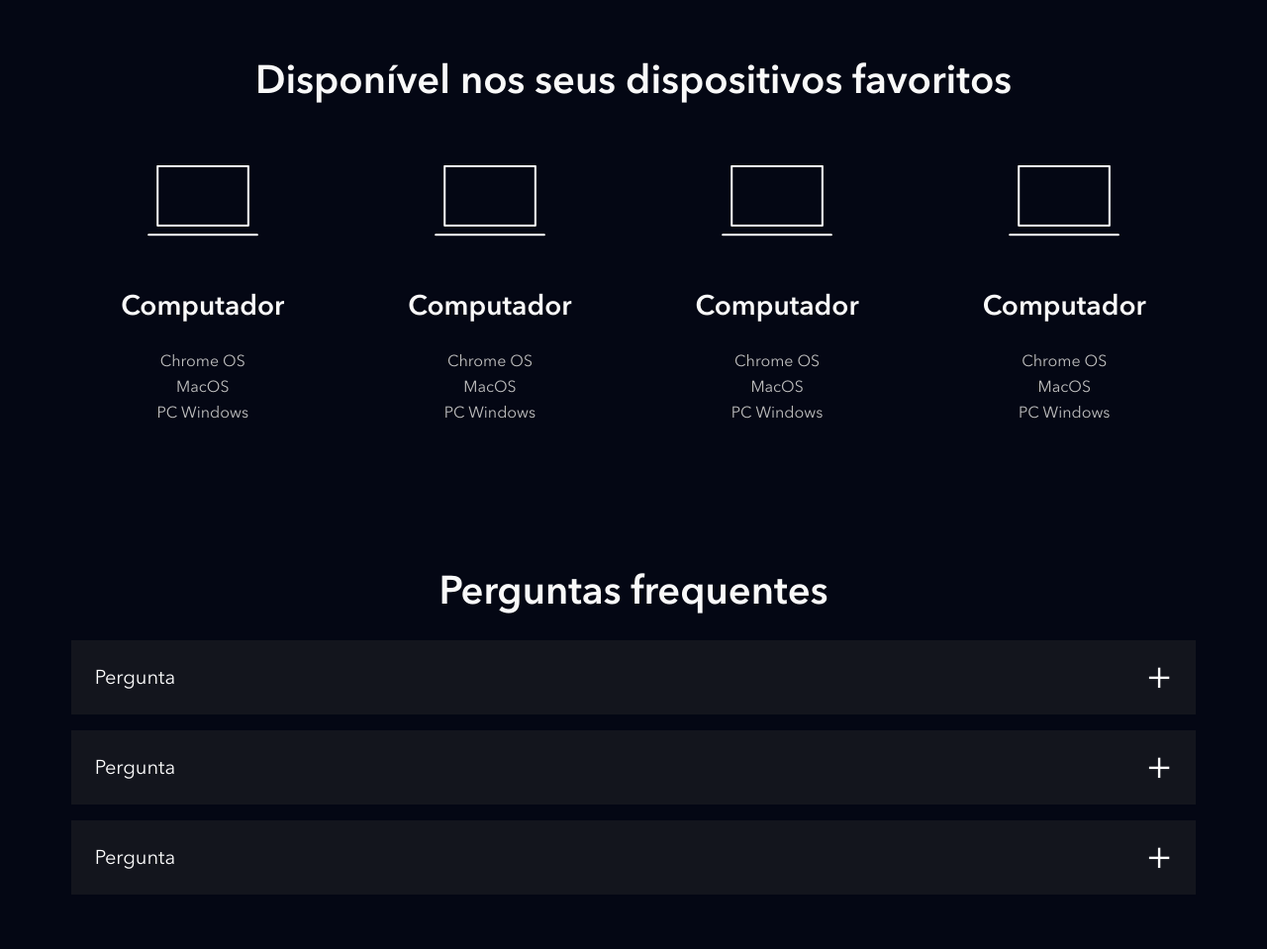
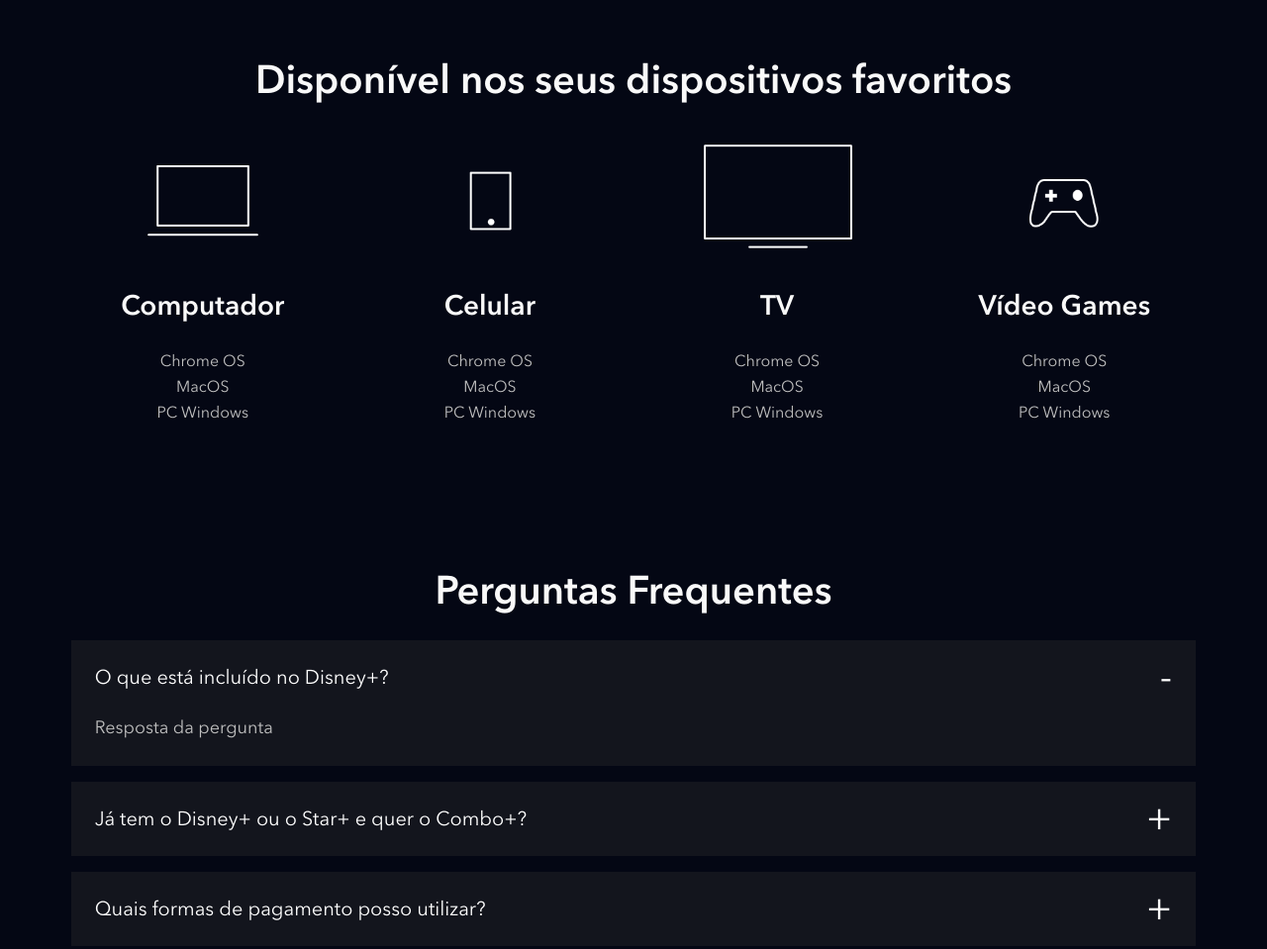
Before and after one commit to raquelbiondi/clone_disneyplus, a website: page index.html in a window 1280 px wide. Shown: the part 3820-4779 px from the top of the page at 99% size. Drawn offline with nearby package versions, Linux system fonts and the light colour scheme; files that its build step writes are made by us from their sources; files whose address does not match are found by name.

Commit message:
ajustes no index

```diff
--- a/index.html
+++ b/index.html
@@ -189,8 +189,8 @@
                 </ul>
             </li>
             <li class="available-devices__list__item">
-                <img src="./dist/images/dispositivos/computador.png" alt="computador">
-                <h4 class="title--small">Computador</h4>
+                <img src="./dist/images/dispositivos/celular.png" alt="computador">
+                <h4 class="title--small">Celular</h4>
                 <ul class="text">
                     <li>Chrome OS</li>
                     <li>MacOS</li>
@@ -198,8 +198,8 @@
                 </ul>
             </li>
             <li class="available-devices__list__item">
-                <img src="./dist/images/dispositivos/computador.png" alt="computador">
-                <h4 class="title--small">Computador</h4>
+                <img src="./dist/images/dispositivos/tv.png" alt="computador">
+                <h4 class="title--small">TV</h4>
                 <ul class="text">
                     <li>Chrome OS</li>
                     <li>MacOS</li>
@@ -207,8 +207,8 @@
                 </ul>
             </li>
             <li class="available-devices__list__item">
-                <img src="./dist/images/dispositivos/computador.png" alt="computador">
-                <h4 class="title--small">Computador</h4>
+                <img src="./dist/images/dispositivos/videogames.png" alt="computador">
+                <h4 class="title--small">Vídeo Games</h4>
                 <ul class="text">
                     <li>Chrome OS</li>
                     <li>MacOS</li>
@@ -219,29 +219,29 @@
     </section>
 
     <section class="faq">
-        <h2 class="title">Perguntas frequentes</h2>
+        <h2 class="title">Perguntas Frequentes</h2>
         <ul class="faq__questions">
-            <li class="faq__questions__item">
+            <li class="faq__questions__item faq__questions__item--is-open">
                 <div class="faq__questions__item__question" data-faq-question>
-                    Pergunta
+                    O que está incluído no Disney+?
                 </div>
-                <div class="faq__questions__item__answer">
+                <div class="faq__questions__item__answer text--big ">
                     Resposta da pergunta
                 </div>
             </li>
             <li class="faq__questions__item">
                 <div class="faq__questions__item__question" data-faq-question>
-                    Pergunta
+                    Já tem o Disney+ ou o Star+ e quer o Combo+?
                 </div>
-                <div class="faq__questions__item__answer">
+                <div class="faq__questions__item__answer text--big ">
                     Resposta da pergunta
                 </div>
             </li>
             <li class="faq__questions__item">
                 <div class="faq__questions__item__question" data-faq-question>
-                    Pergunta
+                    Quais formas de pagamento posso utilizar?
                 </div>
-                <div class="faq__questions__item__answer">
+                <div class="faq__questions__item__answer text--big ">
                     Resposta da pergunta
                 </div>
             </li>
```
